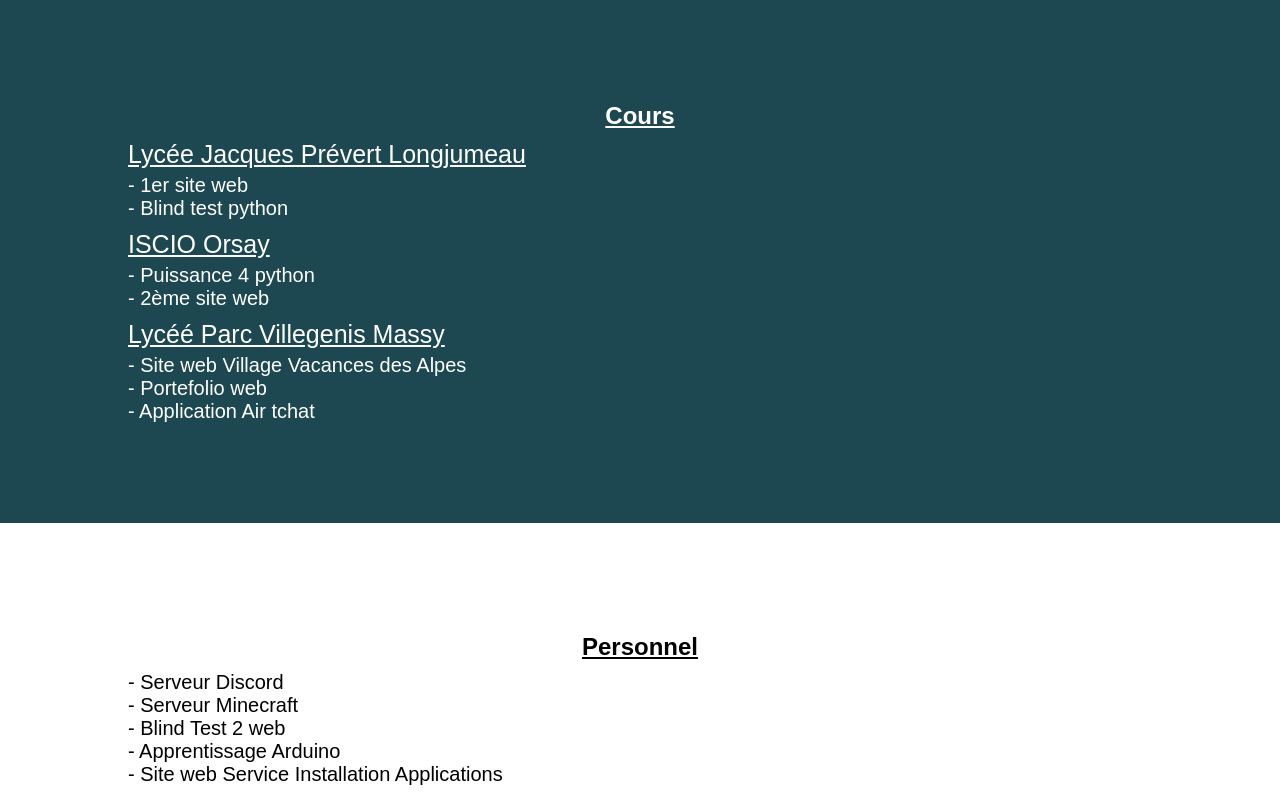
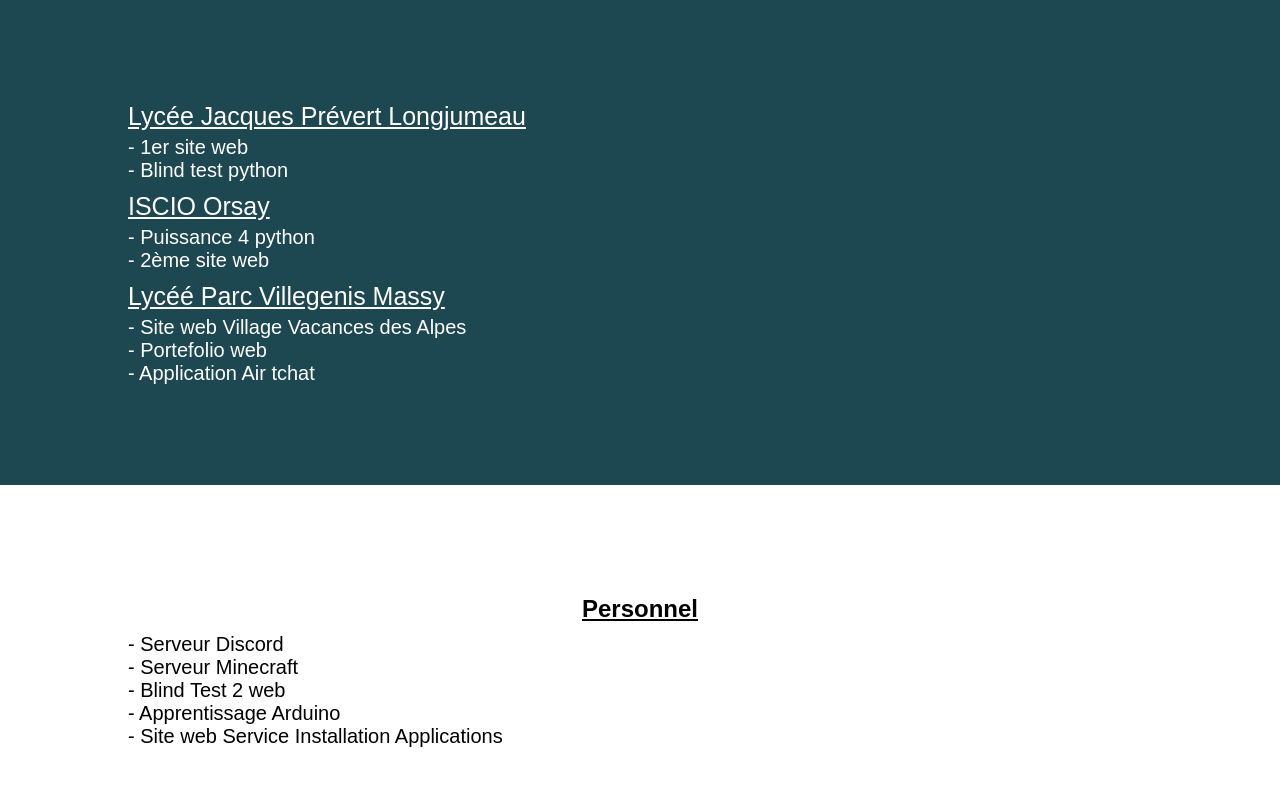
Before and after one commit to Yann377/Portefolio-YannLOYER, a plain HTML site: page projets.html in a window 1280 px wide. Shown: the part 260-1060 px from the top of the page. Drawn offline with nearby package versions, Linux system fonts and the light colour scheme.

Commit message:
modif page projets

```diff
--- a/projets.html
+++ b/projets.html
@@ -25,26 +25,24 @@
 		</div>
 	</section>
 	<section id="Post-bac">
-			<h1>Cours</h1>
 			<p id="titre">Lycée Jacques Prévert Longjumeau</p>
-			<p id="sujet">- 1er site web</p>
-			<p id="sujet">- Blind test python</p>
+			<a id="sujet" class="blanc" href="index.html">- 1er site web</a><br>
+			<a id="sujet" class="blanc" href="index.html">- Blind test python</a>
 			<p id="titre">ISCIO Orsay</p>
-			<p id="sujet">- Puissance 4 python</p>
-			<p id="sujet">- 2ème site web</p>
+			<a id="sujet" class="blanc" href="index.html">- Puissance 4 python</a><br>
+			<a id="sujet" class="blanc" href="index.html">- 2ème site web</a>
 			<p id="titre">Lycéé Parc Villegenis Massy</p>
-			<p id="sujet">- Site web Village Vacances des Alpes</p>
-			<p id="sujet">- Portefolio web</p>
-			<p id="sujet">- Application Air tchat</p>
-
+			<a id="sujet" class="blanc" href="index.html">- Site web Village Vacances des Alpes</a><br>
+			<a id="sujet" class="blanc" href="index.html">- Portefolio web</a><br>
+			<a id="sujet" class="blanc" href="index.html">- Application Air tchat</a>
 	</section>
 	<section id="Pre-bac">
 		<h1>Personnel</h1>
-		<p id="sujet">- Serveur Discord</p>
-		<p id="sujet">- Serveur Minecraft</p>
-		<p id="sujet">- Blind Test 2 web</p>
-		<p id="sujet">- Apprentissage Arduino</p>
-		<p id="sujet">- Site web Service Installation Applications</p>
+		<a id="sujet" class="noir" href="index.html">- Serveur Discord</a><br>
+		<a id="sujet" class="noir" href="index.html">- Serveur Minecraft</a><br>
+		<a id="sujet" class="noir" href="index.html">- Blind Test 2 web</a><br>
+		<a id="sujet" class="noir" href="index.html">- Apprentissage Arduino</a><br>
+		<a id="sujet" class="noir" href="index.html">- Site web Service Installation Applications</a>
 	</section>
 	<footer>
 		<div class="bdp">
--- a/style.css
+++ b/style.css
@@ -5,6 +5,12 @@
 }
 html{
   scroll-behavior: smooth;
+}
+.blanc{
+  color: white;
+}
+.noir{
+  color: black;
 }
 /* Navbar page d'acceuil */
 .navbar {
```
